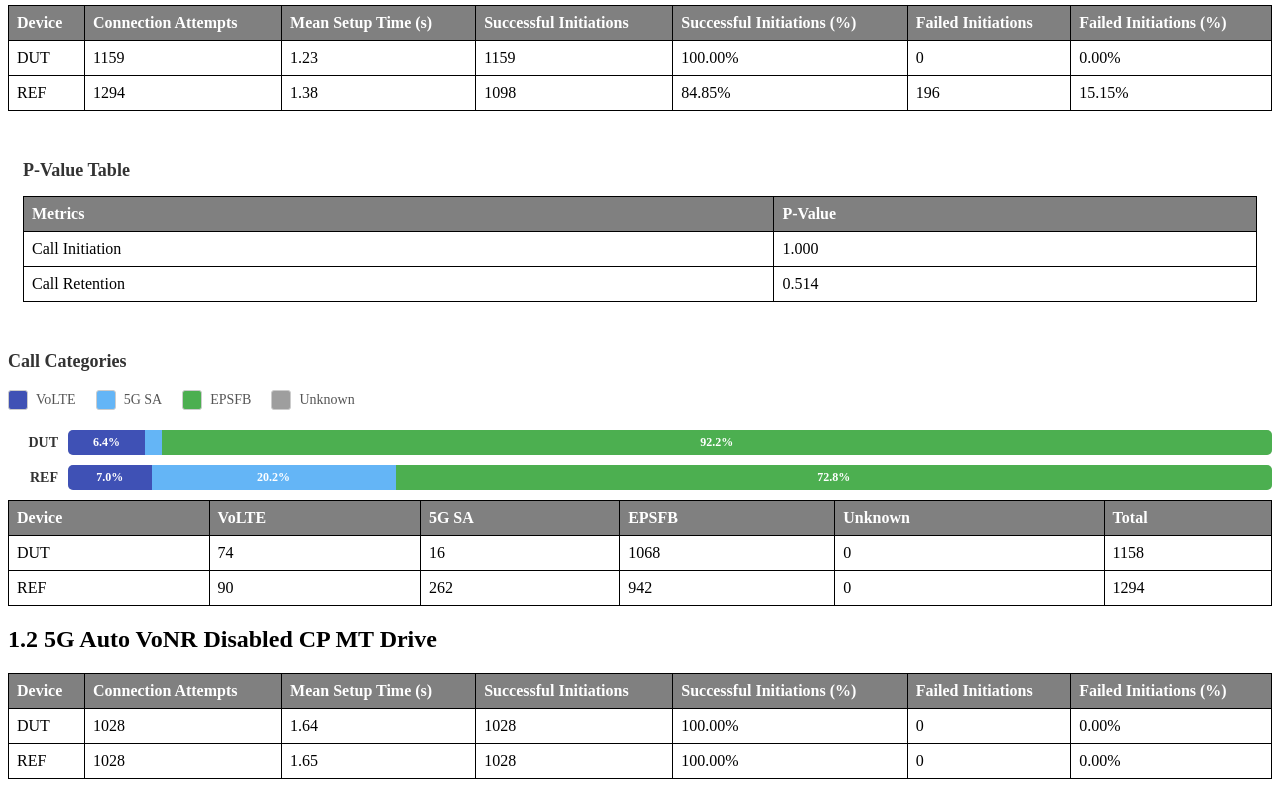
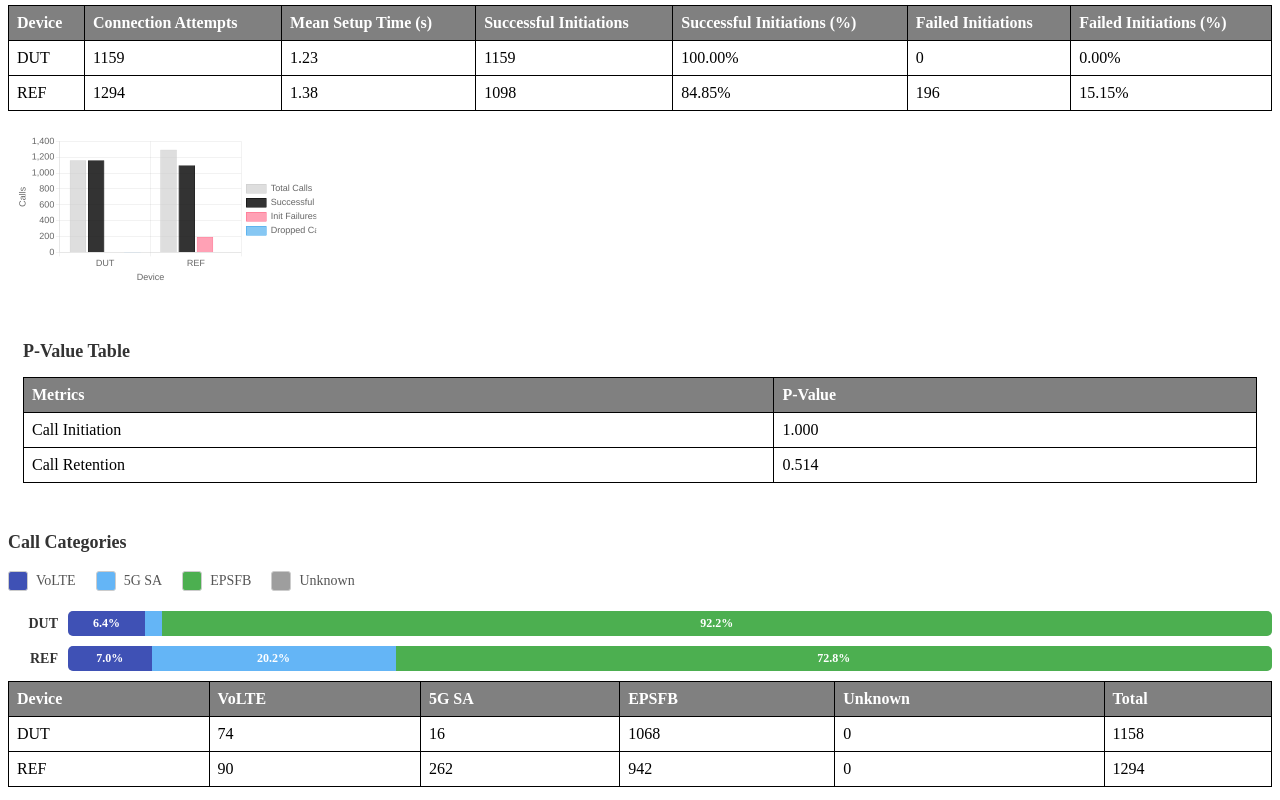
Before and after one commit to LiJieSu0/Fit4Launch_Report, a React (Create React App) app in the folder report-generator-app/: page / in a window 1280 px wide. Shown: the part 1720-2520 px from the top of the page. Built offline with nearby package versions, Linux system fonts and the light colour scheme.

Commit message:
add cp summary chart

```diff
--- a/report-generator-app/src/ReportDetails/CallPerformance/CallPerformanceDetails.js
+++ b/report-generator-app/src/ReportDetails/CallPerformance/CallPerformanceDetails.js
@@ -2,6 +2,25 @@ import React from 'react';
 import callPerformanceData from '../../DataFiles/CallPerformanceResults.json';
 import CpCaseTable from './CpCaseTable'; // Import the new component
 import '../../StyleScript/Restricted_Report_Style.css'; // Import the restricted report style
+import { Bar } from 'react-chartjs-2';
+import {
+    Chart as ChartJS,
+    CategoryScale,
+    LinearScale,
+    BarElement,
+    Title,
+    Tooltip,
+    Legend,
+} from 'chart.js';
+
+ChartJS.register(
+    CategoryScale,
+    LinearScale,
+    BarElement,
+    Title,
+    Tooltip,
+    Legend
+);
 
 const CallPerformanceDetails = () => {
 
@@ -153,6 +172,95 @@ const CallPerformanceDetails = () => {
         );
     };
 
+    const CallSummaryChart = ({ title, data }) => {
+        const chartData = {
+            labels: ['DUT', 'REF'],
+            datasets: [
+                {
+                    label: 'Total Calls',
+                    data: [data.DUT.total_attempts, data.REF.total_attempts],
+                    backgroundColor: 'rgba(200, 200, 200, 0.6)', // Light grey for Total Calls
+                    borderColor: 'rgba(200, 200, 200, 1)',
+                    borderWidth: 1,
+                },
+                {
+                    label: 'Successful Calls',
+                    data: [data.DUT.total_initiation_successes, data.REF.total_initiation_successes],
+                    backgroundColor: 'rgba(0, 0, 0, 0.8)', // Black for Successful Calls
+                    borderColor: 'rgba(0, 0, 0, 1)',
+                    borderWidth: 1,
+                },
+                {
+                    label: 'Init Failures Calls',
+                    data: [data.DUT.total_initiation_failures, data.REF.total_initiation_failures],
+                    backgroundColor: 'rgba(255, 99, 132, 0.6)', // Red for Init Failures
+                    borderColor: 'rgba(255, 99, 132, 1)',
+                    borderWidth: 1,
+                },
+                {
+                    label: 'Dropped Calls',
+                    data: [data.DUT.call_result_distribution.Drop || 0, data.REF.call_result_distribution.Drop || 0],
+                    backgroundColor: 'rgba(54, 162, 235, 0.6)', // Blue for Dropped Calls
+                    borderColor: 'rgba(54, 162, 235, 1)',
+                    borderWidth: 1,
+                },
+            ],
+        };
+
+        const options = {
+            responsive: true,
+            plugins: {
+                legend: {
+                    position: 'right', // Position legend to the right
+                    align: 'center', // Align legend items vertically in the center
+                    labels: {
+                        font: {
+                            size: 18, // Increase legend font size by 50% (12 * 1.5 = 18)
+                        },
+                    },
+                },
+
+            },
+            scales: {
+                x: {
+                    title: {
+                        display: true,
+                        text: 'Device',
+                        font: {
+                            size: 18, // Increase x-axis title font size by 50%
+                        },
+                    },
+                    ticks: {
+                        font: {
+                            size: 18, // Increase x-axis tick font size by 50%
+                        },
+                    },
+                },
+                y: {
+                    beginAtZero: true,
+                    title: {
+                        display: true,
+                        text: 'Calls',
+                        font: {
+                            size: 18, // Increase y-axis title font size by 50%
+                        },
+                    },
+                    ticks: {
+                        font: {
+                            size: 18, // Increase y-axis tick font size by 50%
+                        },
+                    },
+                },
+            },
+        };
+
+        return (
+            <div className="chart-container">
+                <Bar data={chartData} options={options} />
+            </div>
+        );
+    };
+
    const PValueTable = ({ data }) => {
        return (
            <div className="p-value-table-container">
@@ -185,6 +293,7 @@ const CallPerformanceDetails = () => {
                  <React.Fragment key={index}>
                      <div className='page-content'>
                          <CpCaseTable title={title} data={data} />
+                         <CallSummaryChart title={title} data={data} />
                          <PValueTable data={data} />
                          <CallCategoriesChart title={title} data={data} />
                          <CallCategoriesTable data={data} />
--- a/report-generator-app/src/StyleScript/Restricted_Report_Style.css
+++ b/report-generator-app/src/StyleScript/Restricted_Report_Style.css
@@ -66,10 +66,14 @@
   }
 
   /* Reduce spacing for tables in print */
-  .performance-table,
+  .performance-table {
+    margin-bottom: 0.5em !important; /* Reduce space below tables */
+    margin-top: 0.5em !important; /* Reduce space above tables */
+  }
+
   .p-value-table-container {
     margin-bottom: 0.5em !important; /* Reduce space below tables */
-    margin-top: 0.5em !important; /* Reduce space above tables */
+    margin-top: -200px !important; /* Reduce space above tables for print */
   }
 
   .performance-table th,
@@ -83,6 +87,10 @@
 
   .p-value-table-container h3 {
     margin-bottom: 5px !important; /* Reduce margin below h3 in p-value container */
+  }
+
+  .chart-container {
+    margin-bottom: 0px !important; /* Reduce space below chart for print */
   }
 
   /* Remove any background colors or images for print */
@@ -259,7 +267,7 @@
 }
 
 .p-value-table-container {
-  margin-top: 10px; /* Reduced margin-top */
+  margin-top: -150px; /* Reduced margin-top to minimize space */
   padding: 15px;
   border-radius: 8px;
   background-color: #ffffff;
@@ -271,3 +279,19 @@
   margin-bottom: 15px;
   text-align: left;
 }
+
+.chart-container {
+  margin-bottom: 0px; /* Adjusted margin for scaled chart to minimize space */
+  padding: 15px;
+  border-radius: 8px;
+  background-color: #ffffff;
+  transform: scale(0.5); /* Scale down by 50% */
+  transform-origin: left top; /* Scale from the top-left corner */
+}
+
+.chart-container h3 {
+  font-size: 18px;
+  color: #333;
+  margin-bottom: 15px;
+  text-align: left;
+}
```
